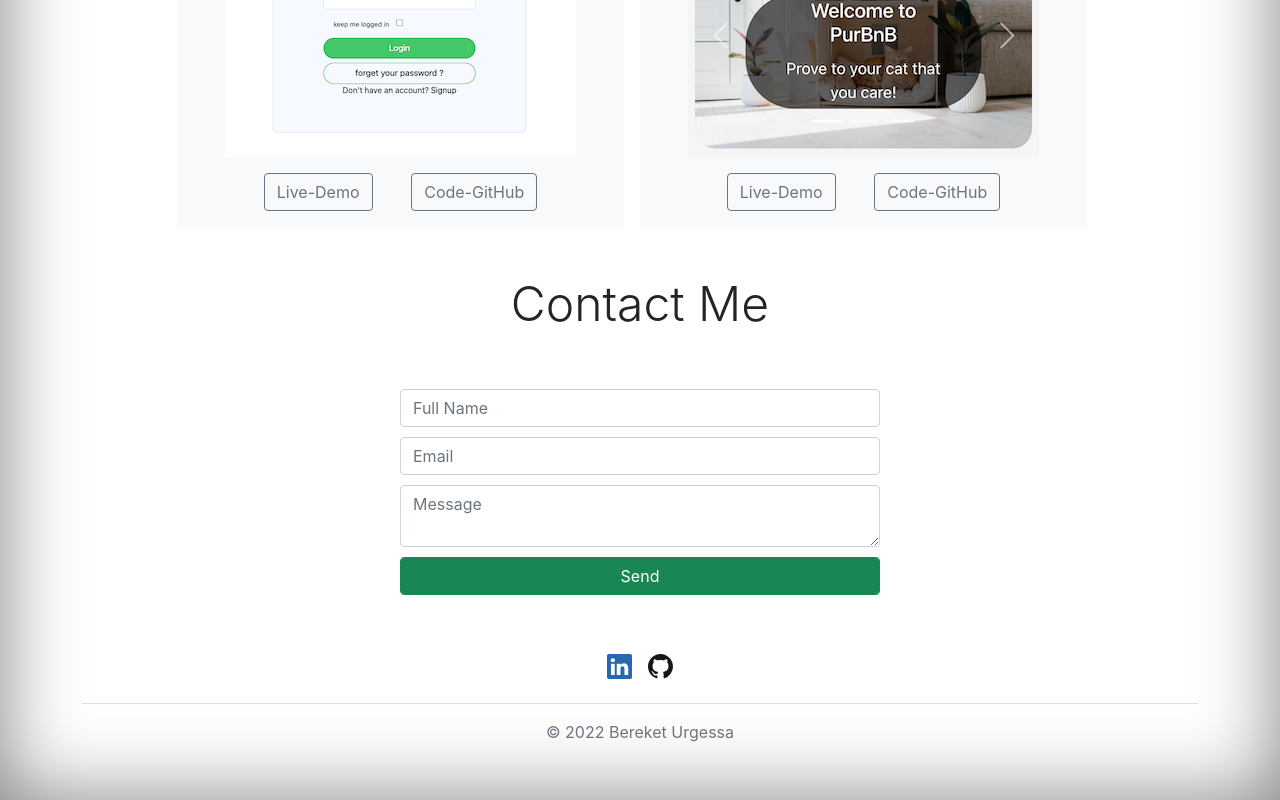
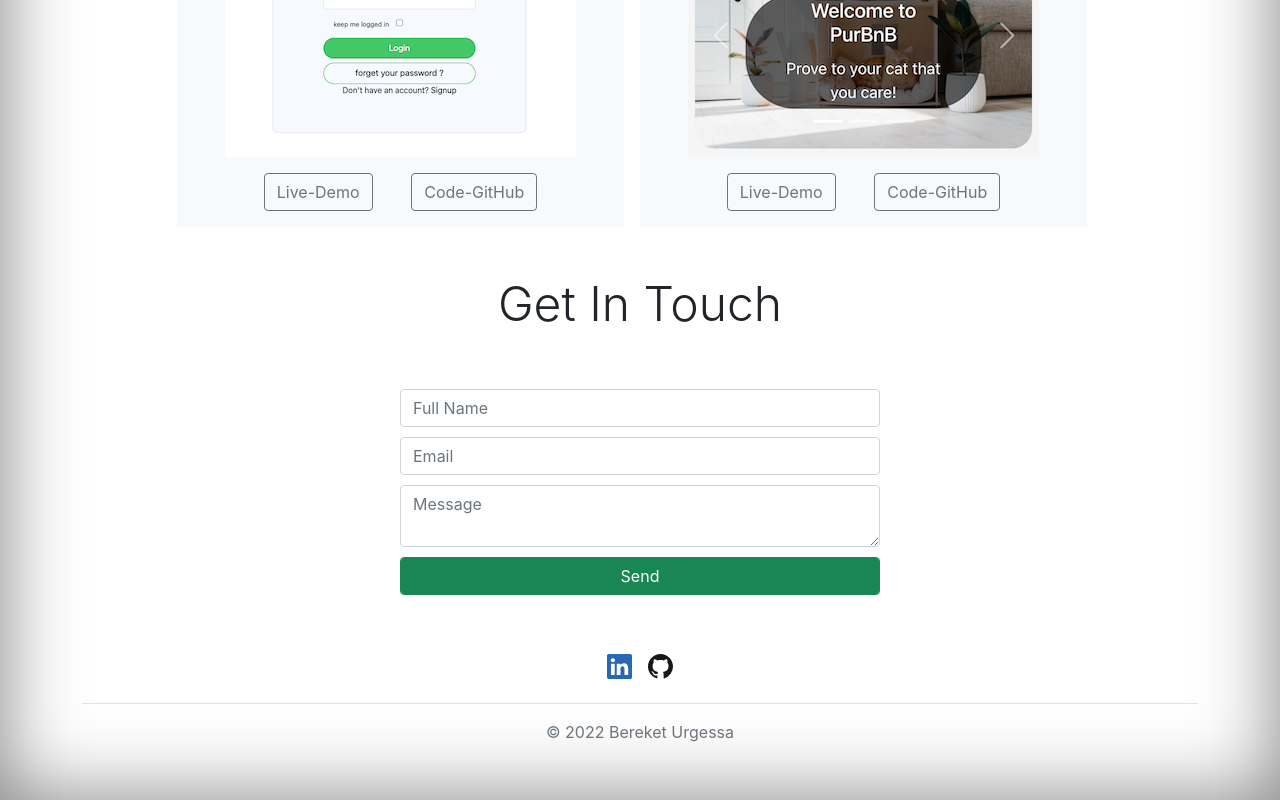
Before and after one commit to Bereket-U/portfolio, a React (Create React App) app: page / in a window 1280 px wide. Shown: the part 1746-2546 px from the top of the page. Built offline with nearby package versions, Linux system fonts and the light colour scheme.

Commit message:
update contact heading

```diff
--- a/src/components/Contact/Contact.jsx
+++ b/src/components/Contact/Contact.jsx
@@ -34,7 +34,7 @@ export default function Contact() {
 
   return (
     <div id="contact">
-      <h1 className="p-5 display-5">Contact Me</h1>
+      <h1 className="p-5 display-5">Get In Touch</h1>
       <div className="d-flex justify-content-center">
         <div className="col-10 form-container">
           <form ref={form} onSubmit={sendEmail}>
```
